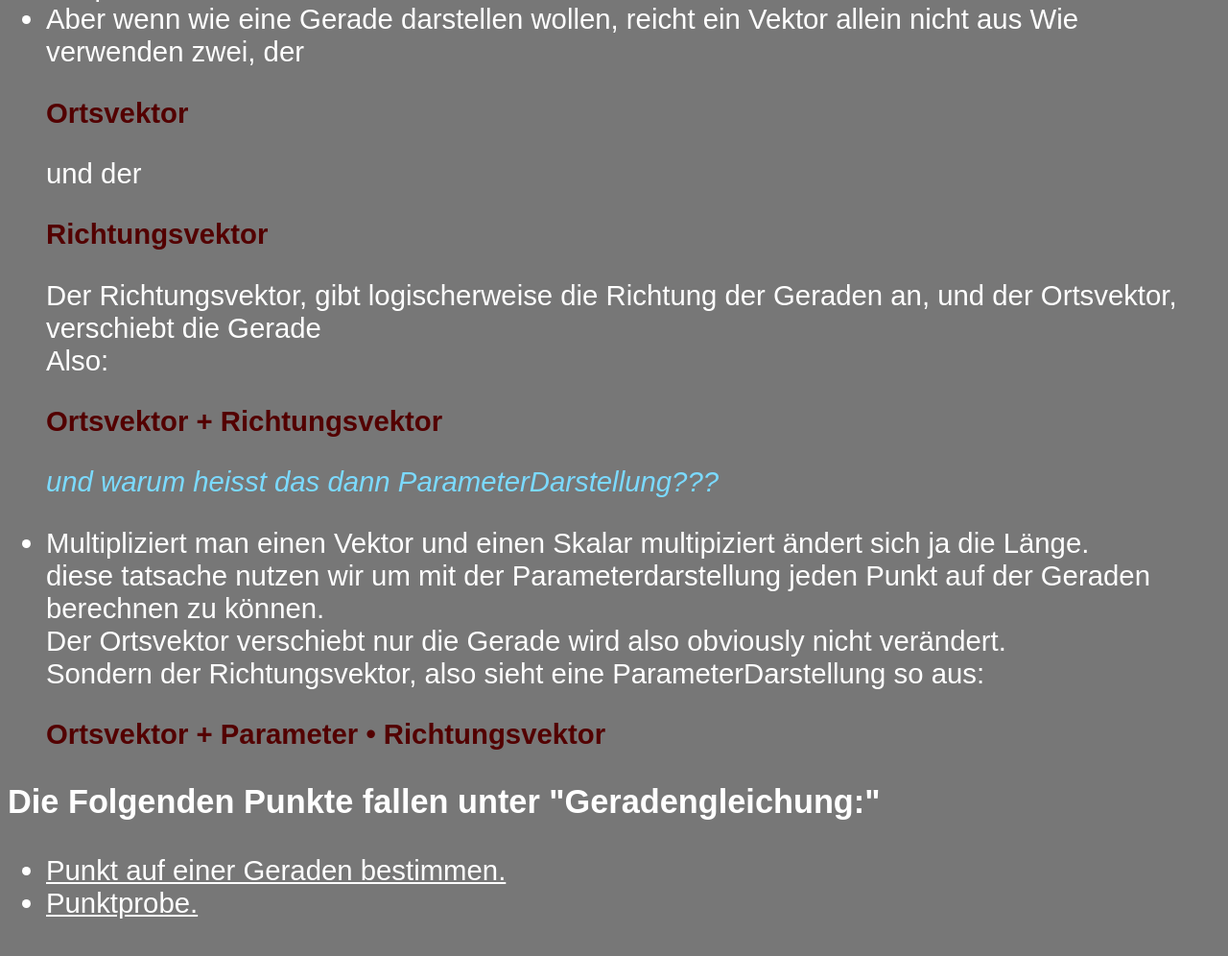
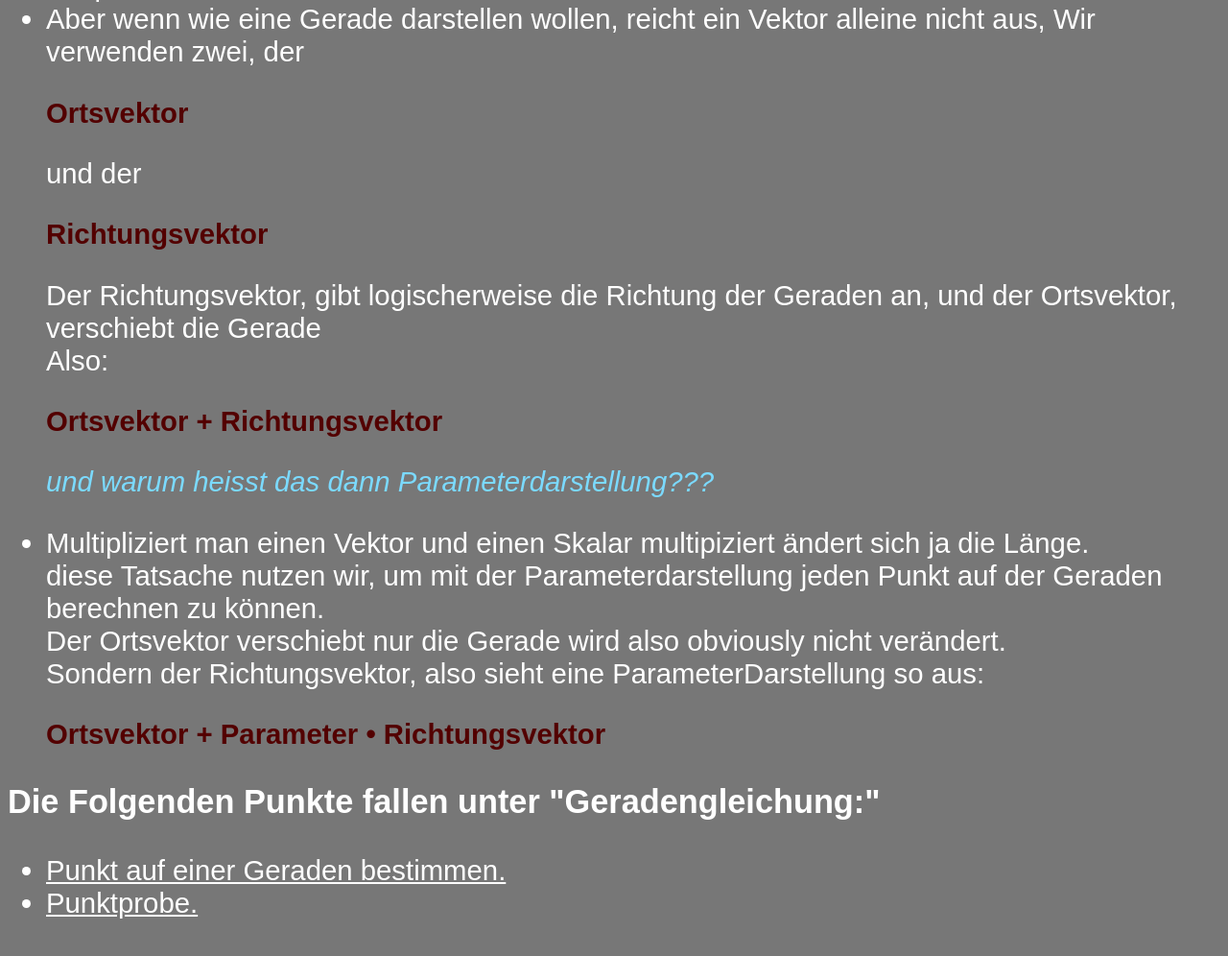
Before and after one commit to learning-thing/Mathe-Vorbereitung, a plain HTML site: page Geradengleichung.html in a window 1280 px wide. Shown: the part 496-1492 px from the top of the page at 96% size. Drawn offline with Linux system fonts and the light colour scheme.

Commit message:
rechtschreibung und so

```diff
--- a/Geradengleichung.html
+++ b/Geradengleichung.html
@@ -21,19 +21,19 @@
                 Wie bereits in <a src="Verbindungsvektor.html">diesem Teil</a> erwähnt,<br>
                 benutzen wir Vektoren in einem 3D raum/Kino (ABSOLUTE CINEMA)<br>
                 obwohl Vektoren nur eine Richtung und keine Position angeben.<br>
-                Bei einem Punkt ist es also ganz einfach, der Vektor elleine Reicht aus, wenn wir vom Nullpunkt starten.<br>
+                Bei einem Punkt ist es also ganz einfach, der Vektor alleine reicht aus, wenn wir vom Nullpunkt starten.<br>
             </li>
             <li>
-                Aber wenn wie eine Gerade darstellen wollen, reicht ein Vektor allein nicht aus<nr>
-                Wie verwenden zwei, der <p class="wichtig">Ortsvektor</p> und der <p class="wichtig">Richtungsvektor</p>
+                Aber wenn wie eine Gerade darstellen wollen, reicht ein Vektor alleine nicht aus,<nr>
+                Wir verwenden zwei, der <p class="wichtig">Ortsvektor</p> und der <p class="wichtig">Richtungsvektor</p>
                 Der Richtungsvektor, gibt logischerweise die Richtung der Geraden an, und der Ortsvektor, verschiebt die Gerade<br>
                 Also: <p class="wichtig">Ortsvektor + Richtungsvektor</p>
-                <p class="anmerkung">und warum heisst das dann ParameterDarstellung???</p>
+                <p class="anmerkung">und warum heisst das dann Parameterdarstellung???</p>
             </p>
             </li>
             <li>
                 Multipliziert man einen Vektor und einen Skalar multipiziert ändert sich ja die Länge.<br>
-                diese tatsache nutzen wir um mit der Parameterdarstellung jeden Punkt auf der Geraden berechnen zu können.<br>
+                diese Tatsache nutzen wir, um mit der Parameterdarstellung jeden Punkt auf der Geraden berechnen zu können.<br>
                 Der Ortsvektor verschiebt nur die Gerade wird also obviously nicht verändert.<br>
                 Sondern der Richtungsvektor, also sieht eine ParameterDarstellung so aus:
                 <p class="wichtig">
@@ -56,5 +56,8 @@
             </a>
             </li>
         </ul>
+        <br>
+        <br>
+        <br>
     </body>
 </html>
```
Also changed, not shown: Punktprobe.html (+1 -1 lines), Verbindungsvektor.html (+1 -1 lines).
